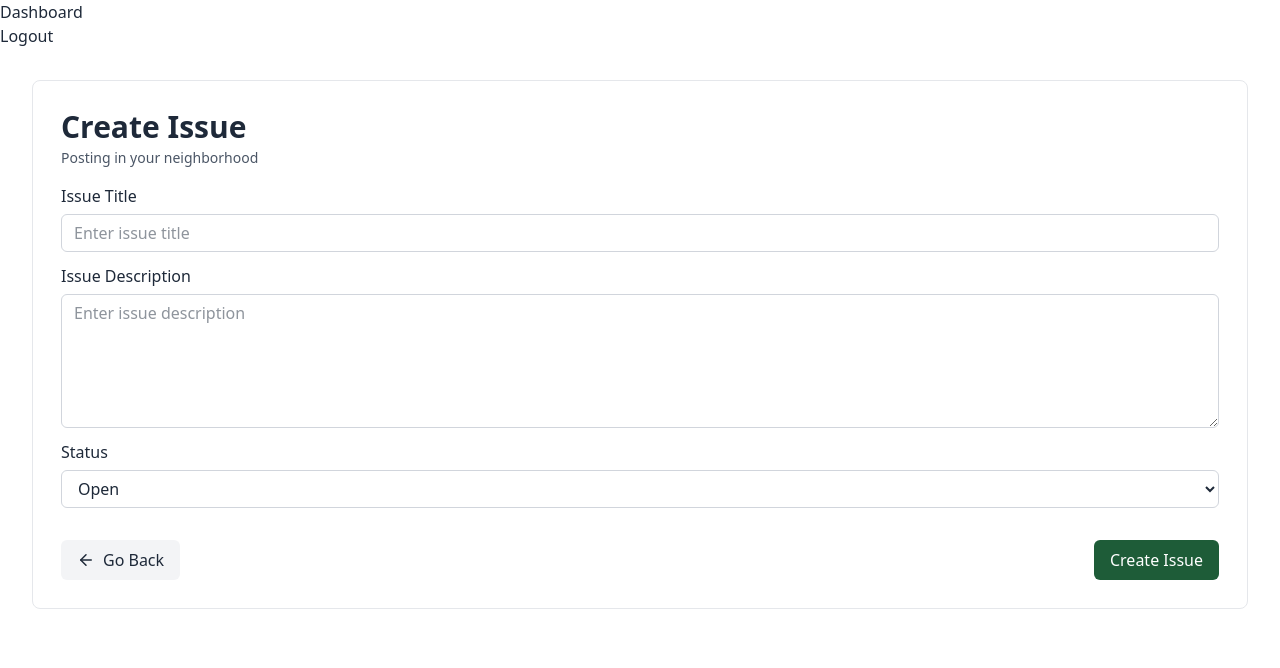
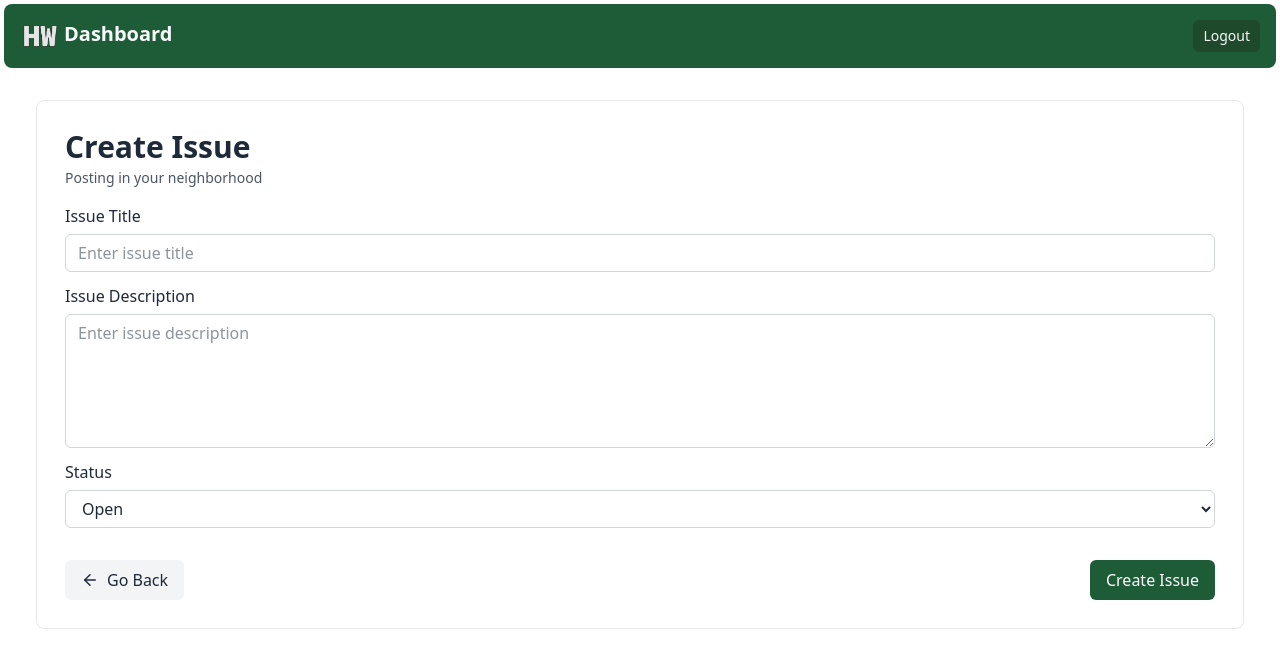
Before and after one commit to usaidyf/hoodwatch, a Next.js app: page /dashboard/create in a window 1280 px wide. Shown: the top 668 px of the page. Built offline with nearby package versions, Linux system fonts and the light colour scheme.

Commit message:
Some polishing

```diff
--- a/app/components/sections/navbar.tsx
+++ b/app/components/sections/navbar.tsx
@@ -17,7 +17,7 @@ export default function Navbar() {
 
             {/* Logo */}
             <Link href="/" className='bordr'>
-               <Image className="w-12 sm:w-14 md:w-16" src='/logo.png' alt="logo" width={64} height={64} />
+               <Image className="w-12 sm:w-14 md:w-16" src='/logo.png' alt="logo" width={1080} height={1080} />
             </Link>
 
             {/* Nav Links */}
--- a/app/dashboard/layout.tsx
+++ b/app/dashboard/layout.tsx
@@ -1,11 +1,18 @@
 import React from 'react'
 import LogoutButton from './logout-button';
+import Image from 'next/image';
+import Link from 'next/link';
 
 export default function DashboardLayout({ children }: { children: React.ReactNode }) {
    return (
-      <div>
-         <h1>Dashboard</h1>
-         <LogoutButton />
+      <div className='p-1'>
+         <div className="flex items-center justify-between px-4 py-3 rounded-lg bg-primary text-gray-50">
+            <Link href='/' className="flex gap-1">
+               <Image alt='logo' className='w-9 md:w-10' src='/logo-neutral.png' width={1080} height={1080} />
+               <h1 className='text-xl font-bold mt-1'>Dashboard</h1>
+            </Link>
+            <LogoutButton />
+         </div>
          <div className="container mx-auto p-3 md:p-5 lg:p-8">
             {children}
          </div>
--- a/app/dashboard/logout-button.tsx
+++ b/app/dashboard/logout-button.tsx
@@ -7,6 +7,7 @@ import { toast } from 'sonner';
 export default function LogoutButton() {
    return (
       <button
+         className='px-2.5 text-sm bg-primary-hover transition hover:text-red-100 rounded-md cursor-pointer py-1.5'
          onClick={async (e) => {
             e.preventDefault();
             try {
--- a/app/login/page.tsx
+++ b/app/login/page.tsx
@@ -10,7 +10,7 @@ export default function LoginPage() {
          <div className="relative mx-auto flex w-full max-w-[400px] flex-col space-y-2.5 p-4">
             <div className="h-24 w-full rounded-2xl bg-white md:h-32">
                <Link href="/" className="w-full h-full bg-primary/30 items-center justify-center flex rounded-2xl p-3">
-                  <Image className="w-14 sm:w-16 md:w-18" src='/logo.png' alt="logo" width={64} height={64} />
+                  <Image className="w-14 sm:w-16 md:w-18" src='/logo.png' alt="logo" width={1080} height={1080} />
                </Link>
             </div>
             <Suspense fallback={<BasicLoader />}>
--- a/app/signup/page.tsx
+++ b/app/signup/page.tsx
@@ -29,7 +29,7 @@ export default function SignupPage() {
          <div className="relative mx-auto flex w-full max-w-[400px] flex-col space-y-2">
             <div className="h-24 w-full rounded-2xl bg-white md:h-32">
                <Link href="/" className="w-full h-full bg-primary/30 items-center justify-center flex rounded-2xl p-3">
-                  <Image className="w-14 sm:w-16 md:w-18" src='/logo.png' alt="logo" width={64} height={64} />
+                  <Image className="w-14 sm:w-16 md:w-18" src='/logo.png' alt="logo" width={1080} height={1080} />
                </Link>
             </div>
             <form action={formAction} className="space-y-3 flex-1 rounded-2xl bg-white border border-gray-300 px-6 pb-8 pt-6">
```
Also changed, not shown: public/logo-neutral.png (added).
